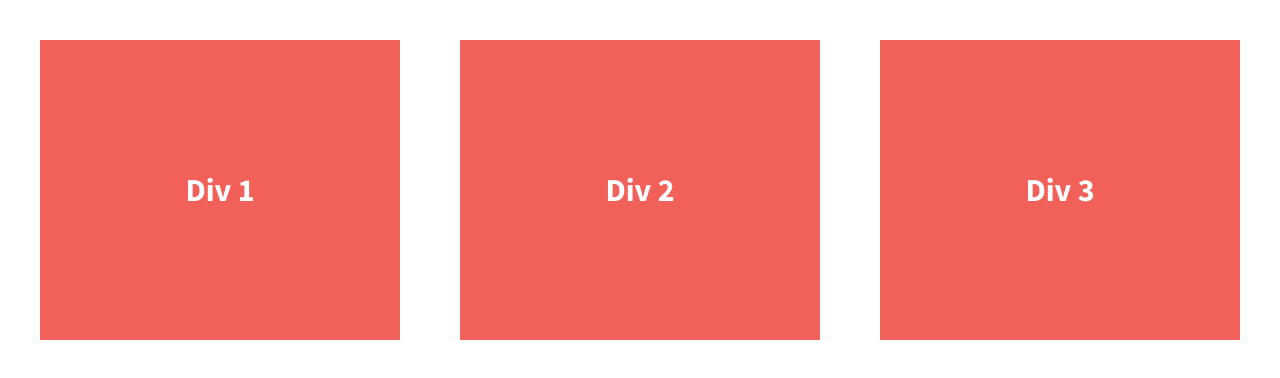
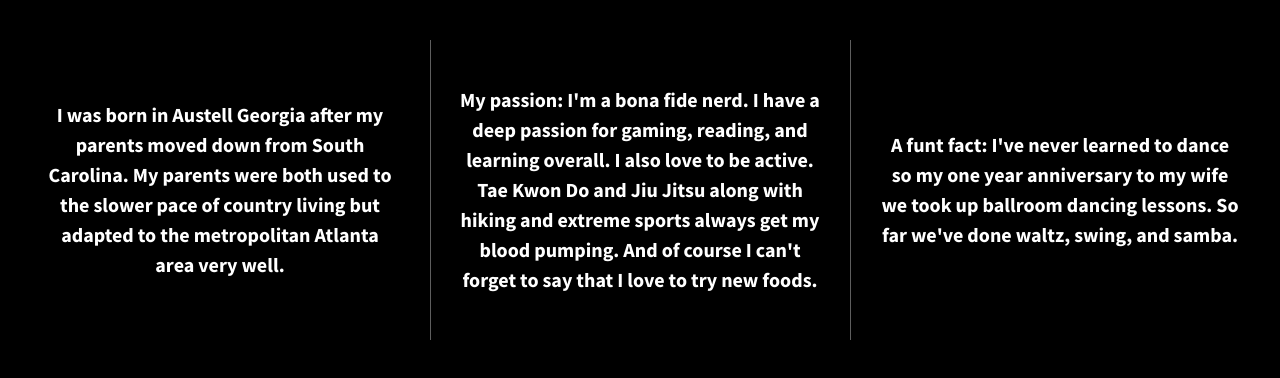
Before and after one commit to BrianM-UX/divs-flexbox-starter, a plain HTML site: page index.html in a window 1280 px wide. Drawn offline with nearby package versions, Linux system fonts and the light colour scheme.

Commit message:
Changed background to black, added border between divs, made page about me

```diff
--- a/css/main.css
+++ b/css/main.css
@@ -106,6 +106,8 @@ body {
   padding: 2em;
   font-size: 1.25em;
   height: 100%;
+  background: black;
+  display: flex;
 }
 
 .wrapper {
@@ -119,16 +121,21 @@ body {
   /*give the divs a width of 30%, add display:flex, set justify-content and align-items to center*/
   color: #fff;
   line-height: 1.5em;
-  font-size: 1.6em;
-  background-color: #f16059;
+  font-size: 1em;
   height: 300px;
   width: 30%;
   display: flex;
   justify-content: center;
   align-items: center;
+  text-align: center;
 }
 
-
+/* Vertical Line border between divs */
+.vl {
+    border-left: 1px solid rgba(255, 255, 255, 0.37);
+    height: 300px;
+    align-items: center;
+}
 
 
 /* ==========================================================================
--- a/index.html
+++ b/index.html
@@ -23,13 +23,29 @@
 
         <section class="wrapper">
             <div class="div-1">
-                Div 1
+                <p>
+                    I was born in Austell Georgia after my parents moved down from South Carolina. My parents were both used to the slower
+                    pace of country living but adapted to the metropolitan Atlanta area very well.
+                </p>
+            </div>
+            <div class="vl">
+
             </div>
             <div class="div-2">
-                Div 2
+                <p>
+                    My passion: I'm a bona fide nerd. I have a deep passion for gaming, reading, and learning overall. I also love to be active.
+                    Tae Kwon Do and Jiu Jitsu along with hiking and extreme sports always get my blood pumping. And of course I can't forget
+                    to say that I love to try new foods.
+                </p>
+            </div>
+            <div class="vl">
+
             </div>
             <div class="div-3">
-                Div 3
+                <p>
+                    A funt fact: I've never learned to dance so my one year anniversary to my wife we took up ballroom dancing lessons.
+                    So far we've done waltz, swing, and samba.
+                </p>
             </div>
         </section>
 
```
